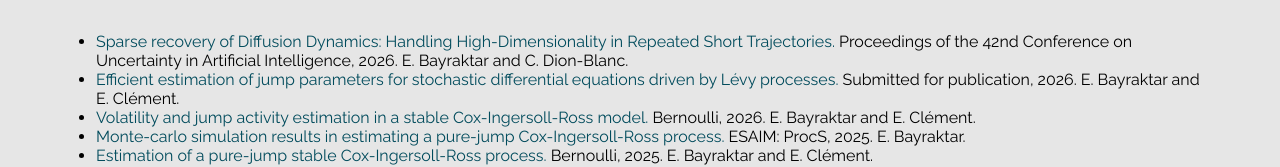
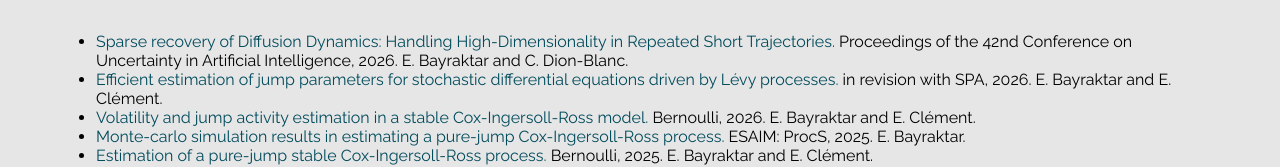
Before and after one commit to elisebayraktar/elisebayraktar.github.io, an Astro site: page / in a window 1280 px wide. Shown: the part 699-866 px from the top of the page. Built offline with nearby package versions, Linux system fonts and the light colour scheme; Astro itself is replaced by a stand-in of ours.

Commit message:
docs(publications): update submission status

```diff
--- a/src/components/sections/publications.astro
+++ b/src/components/sections/publications.astro
@@ -14,7 +14,7 @@ const publications = [
     authors: [elise, 'E. Clément'],
     halId: 'hal-05239430',
     label: 'Efficient estimation of jump parameters for stochastic differential equations driven by Lévy processes',
-    yearAndJournal: 'Submitted for publication, 2026',
+    yearAndJournal: 'in revision with SPA, 2026',
   },
   {
     authors: [elise, 'E. Clément'],
```
